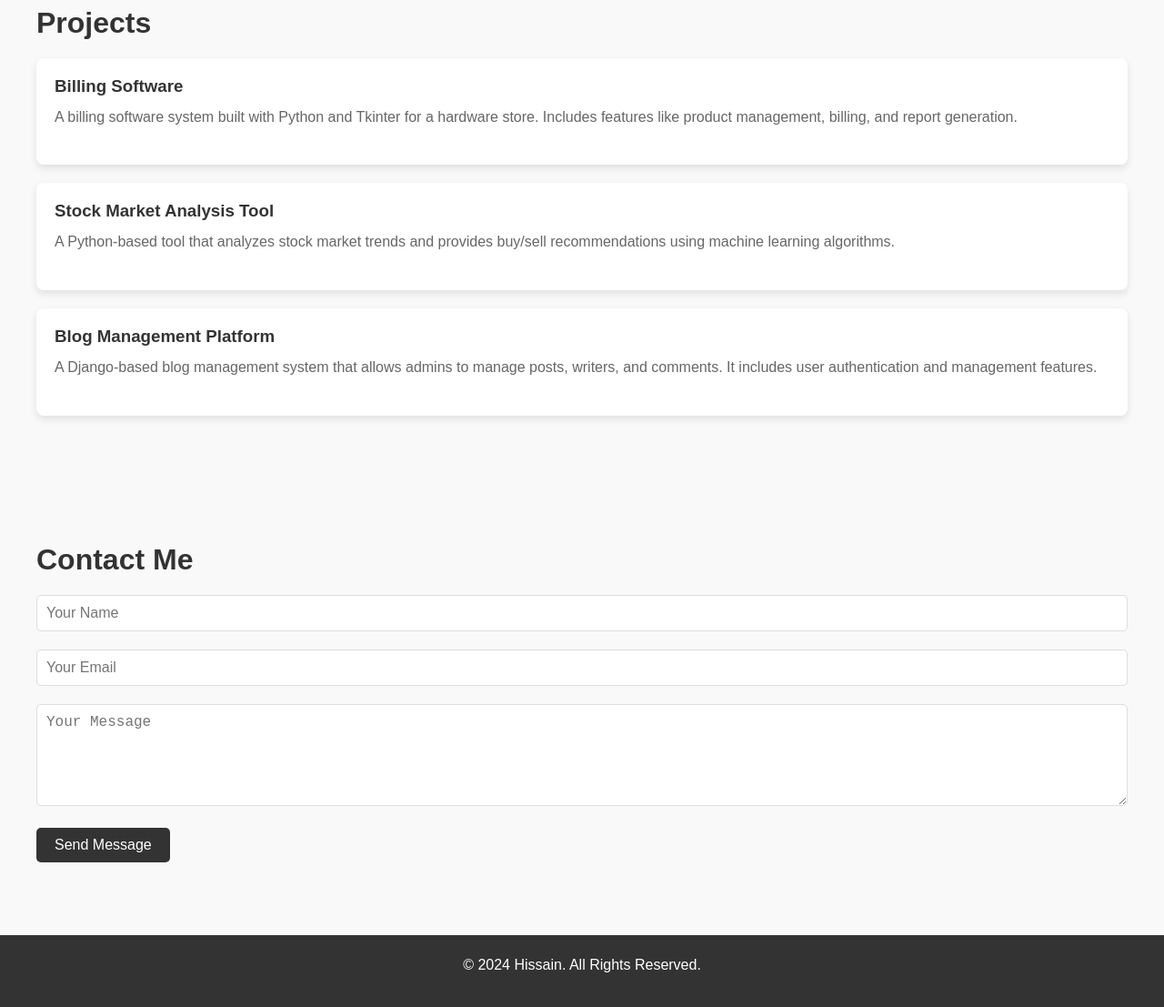
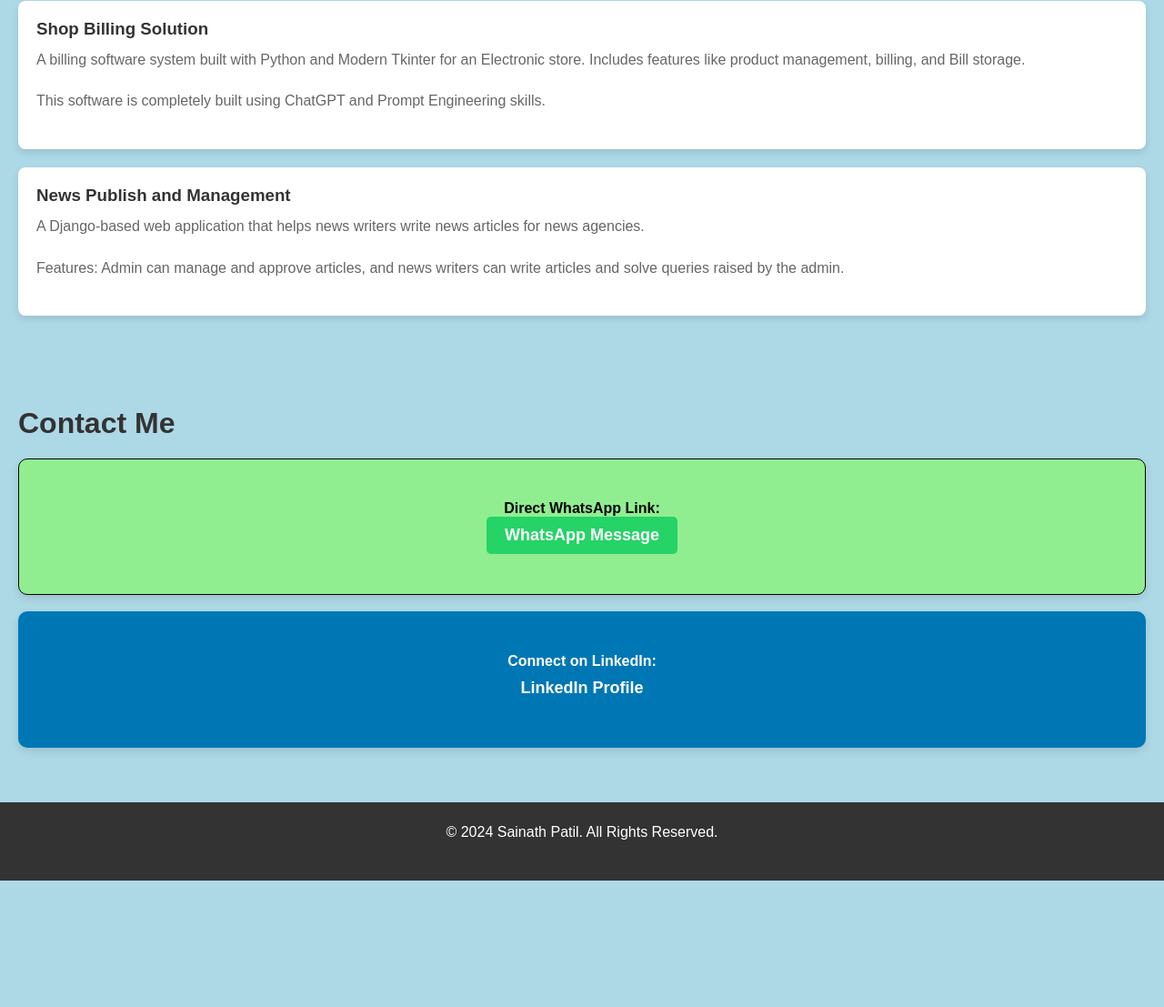
Before and after one commit to sainathpatil2001/sainathpatil2001.github.io, a plain HTML site: page index.html in a window 1280 px wide. Shown: the part 627-1734 px from the top of the page at 91% size. After the commit the page ends 1595 px from the top, so only its background shows below. Drawn offline with Linux system fonts and the light colour scheme.

Commit message:
third commit

```diff
--- a/index.html
+++ b/index.html
@@ -14,23 +14,34 @@
 
         body {
             font-family: 'Arial', sans-serif;
-            background-color: #f9f9f9;
-            color: #333;
+            background-color: lightblue;
+            color: #000000;
         }
 
         header {
-            background: #333;
+            background: black;
             color: white;
             padding: 20px;
             text-align: center;
+            position: relative;
         }
 
         header h1 {
-            font-size: 2.5rem;
+            font-size: 4.5rem;
+        }
+
+        header img {
+            position: absolute;
+            top: 50%;
+            left: 20px;
+            transform: translateY(-50%);
+            width: 100px; /* Adjust the size as needed */
+            height: 100px; /* Adjust the size as needed */
+            border-radius: 50%;
         }
 
         section {
-            padding: 40px;
+            padding: 20px;
         }
 
         .intro, .skills, .projects, .contact {
@@ -109,29 +120,89 @@
             background-color: #333;
             color: white;
         }
+
+        .contat-card {
+            background-color: white;
+            border: 1px solid black;
+            border-radius: 10px;
+            padding: 20px;
+            height: 150px;
+            background-color: lightgreen;
+            display: flex;
+            justify-content: center;
+            align-items: center;
+            flex-direction: column;
+            box-shadow: 0 4px 10px rgba(0, 0, 0, 0.1);
+        }
+
+        .contat-card a {
+            text-decoration: none;
+            color: white;
+            font-size: 18px;
+            padding: 10px 20px;
+            background-color: #25D366; /* WhatsApp green color */
+            border-radius: 5px;
+            font-weight: bold;
+        }
+
+        .contat-card a:hover {
+            background-color: #128C7E; /* Darker shade on hover */
+        }
+
+        .linkedin-card {
+            background-color: #0077b5;
+            color: white;
+            padding: 20px;
+            border-radius: 10px;
+            height: 150px;
+            display: flex;
+            justify-content: center;
+            align-items: center;
+            flex-direction: column;
+            box-shadow: 0 4px 10px rgba(0, 0, 0, 0.1);
+        }
+
+        .linkedin-card a {
+            text-decoration: none;
+            color: white;
+            font-size: 18px;
+            padding: 10px 20px;
+            background-color: #0077b5;
+            border-radius: 5px;
+            font-weight: bold;
+        }
+
+        .linkedin-card a:hover {
+            background-color: #005f8c;
+        }
+
     </style>
 </head>
 <body>
 
     <header>
-        <h1>Hissain's Portfolio</h1>
-        <p>Python Developer | Web Developer | Problem Solver</p>
+        <img src="id photo.jpg" alt="Profile Picture"> <!-- Replace with your image URL -->
+        <h1>Sainath Patil</h1>
+        <p>Python Developer | Web Developer </p>
     </header>
 
     <section class="intro">
         <h2>About Me</h2>
-        <p>Hello! I'm Hissain, a passionate Python and web developer with experience in building scalable software solutions and web applications. I specialize in Django, machine learning, and building modern, user-friendly interfaces.</p>
+        <p>Hello! I'm Sainath, a passionate Python and web developer with experience in building scalable software solutions and web applications. I specialize in Django and Fullstack development, building modern, user-friendly interfaces.</p>
     </section>
 
     <section class="skills">
         <h2>Skills</h2>
         <ul>
-            <li>Python</li>
+            <li>Core Python</li>
             <li>Django</li>
-            <li>Machine Learning</li>
+            <li>Data Analysis</li>
             <li>JavaScript</li>
             <li>HTML & CSS</li>
-            <li>SQL</li>
+            <li>SQLite</li>
+            <li>MySQL</li>
+            <li>Git and Github</li>
+            <li>BootStrap</li>
         </ul>
     </section>
 
@@ -139,33 +210,34 @@
         <h2>Projects</h2>
 
         <div class="project-card">
-            <h3>Billing Software</h3>
-            <p>A billing software system built with Python and Tkinter for a hardware store. Includes features like product management, billing, and report generation.</p>
+            <h3>Shop Billing Solution</h3>
+            <p>A billing software system built with Python and Modern Tkinter for an Electronic store. Includes features like product management, billing, and Bill storage.</p>
+            <p>This software is completely built using ChatGPT and Prompt Engineering skills.</p>
         </div>
 
         <div class="project-card">
-            <h3>Stock Market Analysis Tool</h3>
-            <p>A Python-based tool that analyzes stock market trends and provides buy/sell recommendations using machine learning algorithms.</p>
+            <h3>News Publish and Management</h3>
+            <p>A Django-based web application that helps news writers write news articles for news agencies.</p>
+            <p>Features: Admin can manage and approve articles, and news writers can write articles and solve queries raised by the admin.</p>
         </div>
 
-        <div class="project-card">
-            <h3>Blog Management Platform</h3>
-            <p>A Django-based blog management system that allows admins to manage posts, writers, and comments. It includes user authentication and management features.</p>
-        </div>
     </section>
 
     <section class="contact">
         <h2>Contact Me</h2>
-        <form action="#" method="POST">
-            <input type="text" name="name" placeholder="Your Name" required>
-            <input type="email" name="email" placeholder="Your Email" required>
-            <textarea name="message" rows="5" placeholder="Your Message" required></textarea>
-            <button type="submit">Send Message</button>
-        </form>
+        <div class="contat-card">
+            <h4>Direct WhatsApp Link:</h4>
+            <a href="https://chat.whatsapp.com/KRC8I31rWU079LbyrTuifv">WhatsApp Message</a>
+        </div>
+<br>
+        <div class="linkedin-card">
+            <h4>Connect on LinkedIn:</h4>
+            <a href="https://www.linkedin.com/in/your-profile-link" target="_blank">LinkedIn Profile</a>
+        </div>
     </section>
 
     <footer>
-        <p>&copy; 2024 Hissain. All Rights Reserved.</p>
+        <p>&copy; 2024 Sainath Patil. All Rights Reserved.</p>
     </footer>
 
 </body>
```
Also changed, not shown: id photo.jpg (added).
